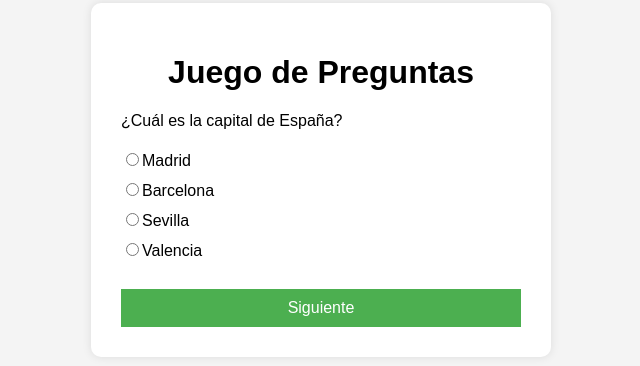
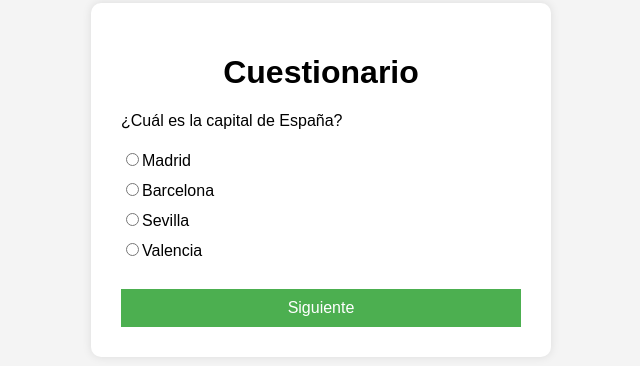
Before and after one commit to anvaspam/examen-pr-ctico-1, a plain HTML site: page index.html in a window 1280 px wide. Shown: the part 220-586 px from the top of the page, without its empty margins (319-959 px from the left). Drawn offline with Linux system fonts and the light colour scheme.

Commit message:
cambio titulo

```diff
--- a/index.html
+++ b/index.html
@@ -10,7 +10,7 @@
 <body>
 
 <div class="contenedor-cuestionario">
-    <h1>Juego de Preguntas</h1>
+    <h1>Cuestionario</h1>
 
     <div id="contenedor-preguntas">
         <p id="texto-pregunta">Pregunta aquí</p>
```
